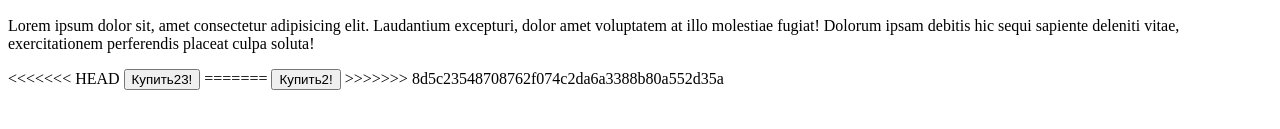
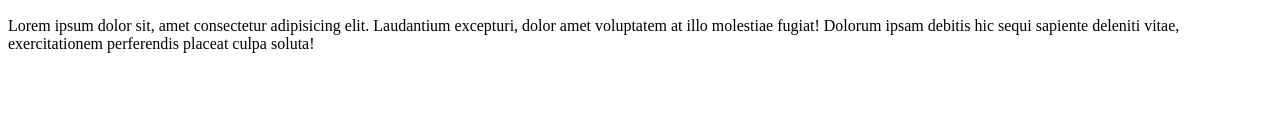
Before and after one commit to OnacH1ou/TgBotGit, a plain HTML site: page App/index.html in a window 1280 px wide. Shown: the part 383-512 px from the top of the page. Drawn offline with Linux system fonts and the light colour scheme.

Commit message:
initial commit

```diff
--- a/App/index.html
+++ b/App/index.html
@@ -9,10 +9,5 @@
     <h1>Онлайн магазин</h1>
     <img src="https://i.pinimg.com/736x/eb/fe/0b/ebfe0b73a0e95e8664aa8d75e2171364.jpg">
     <p>Lorem ipsum dolor sit, amet consectetur adipisicing elit. Laudantium excepturi, dolor amet voluptatem at illo molestiae fugiat! Dolorum ipsam debitis hic sequi sapiente deleniti vitae, exercitationem perferendis placeat culpa soluta!</p>
-<<<<<<< HEAD
-    <button id="buy">Купить23!</button>
-=======
-    <button id="buy">Купить2!</button>
->>>>>>> 8d5c23548708762f074c2da6a3388b80a552d35a
 </body>
 </html>
```
